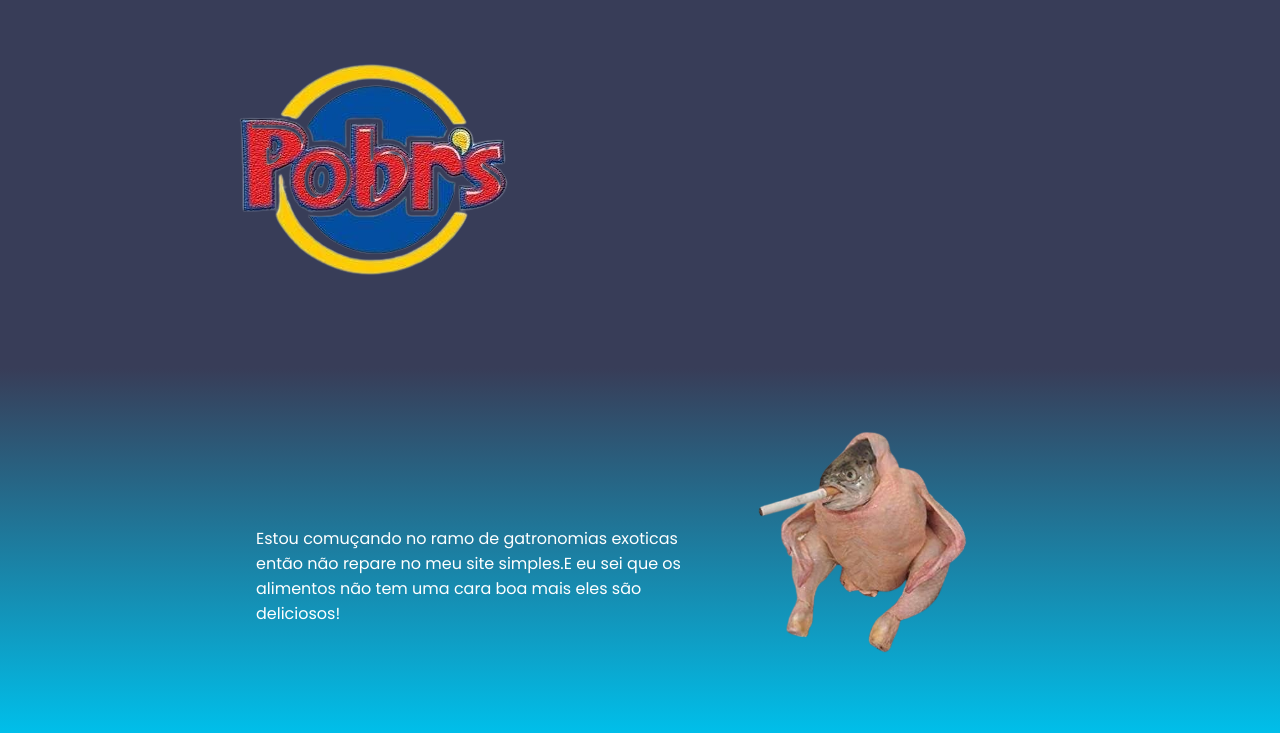
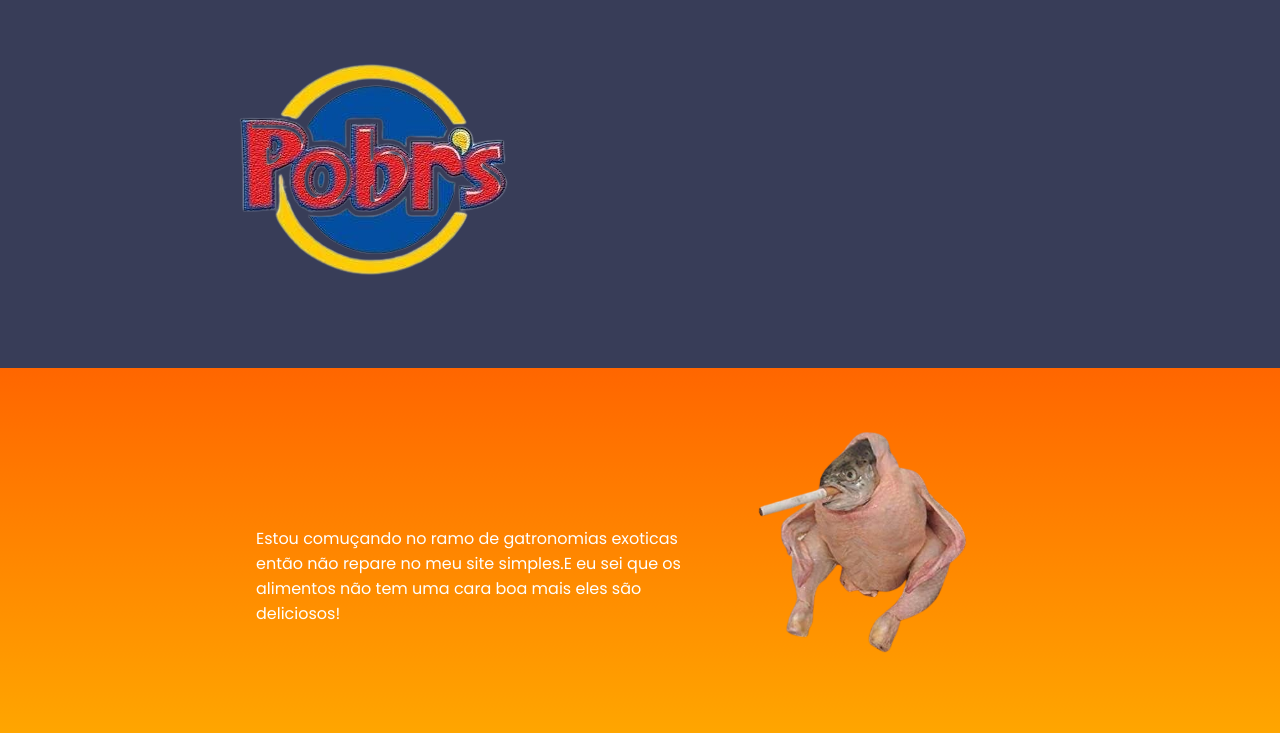
Before and after one commit to gfr3y4efijd4/Pasta-de-Trabalhos-da-Escola, a plain HTML site: page index.html in a window 1280 px wide. Shown: the top 733 px of the page. Drawn offline with Linux system fonts and the light colour scheme.

Commit message:
Pobr's 3.0

```diff
--- a/style.css
+++ b/style.css
@@ -30,7 +30,7 @@ body{ /*fonte utilizada em todo texto da página*/
     width: 25%;
 }
 .escola{ /*classe escola no HTML*/
-    background-image: linear-gradient(#383d58, #00c0eb); /*imagem de fundo*/
+    background-image: linear-gradient(#ff6600, #ffa600); /*imagem de fundo*/
     color: white;
     display: flex;
     justify-content: center;
```
